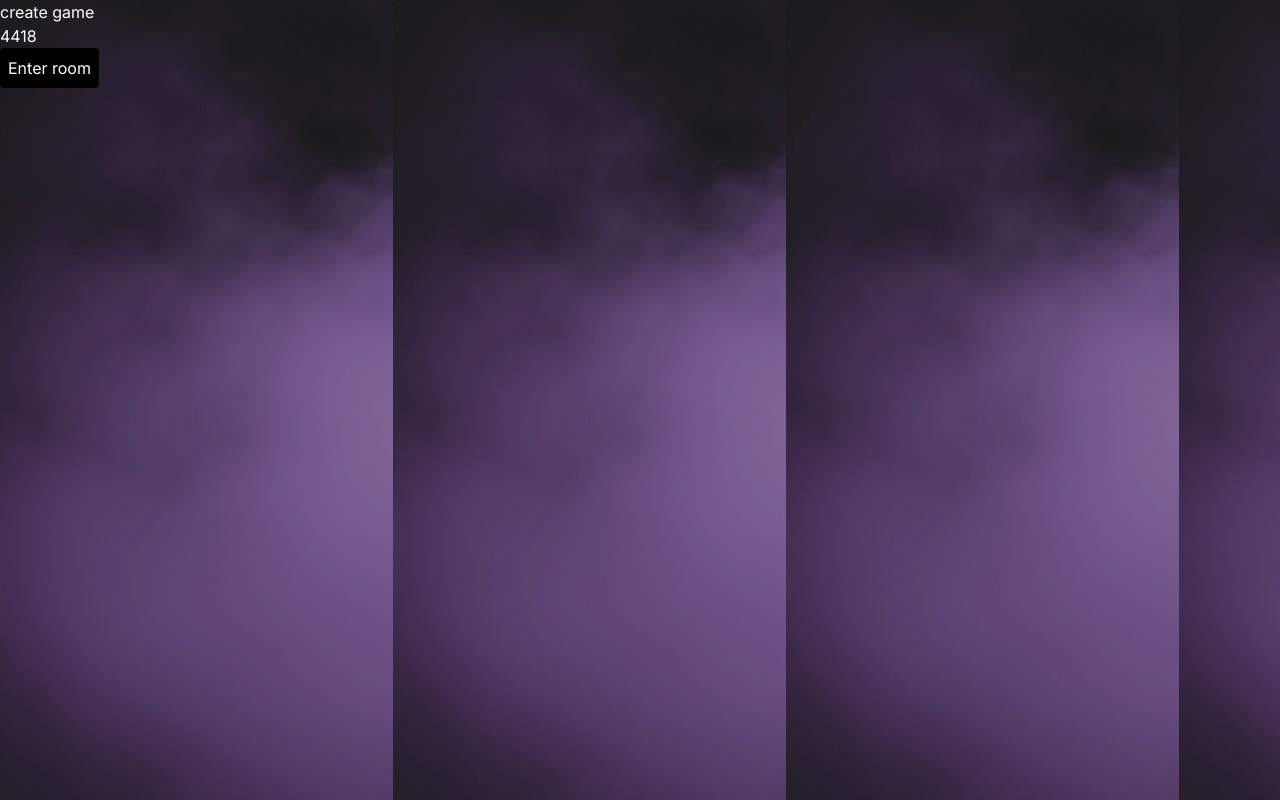
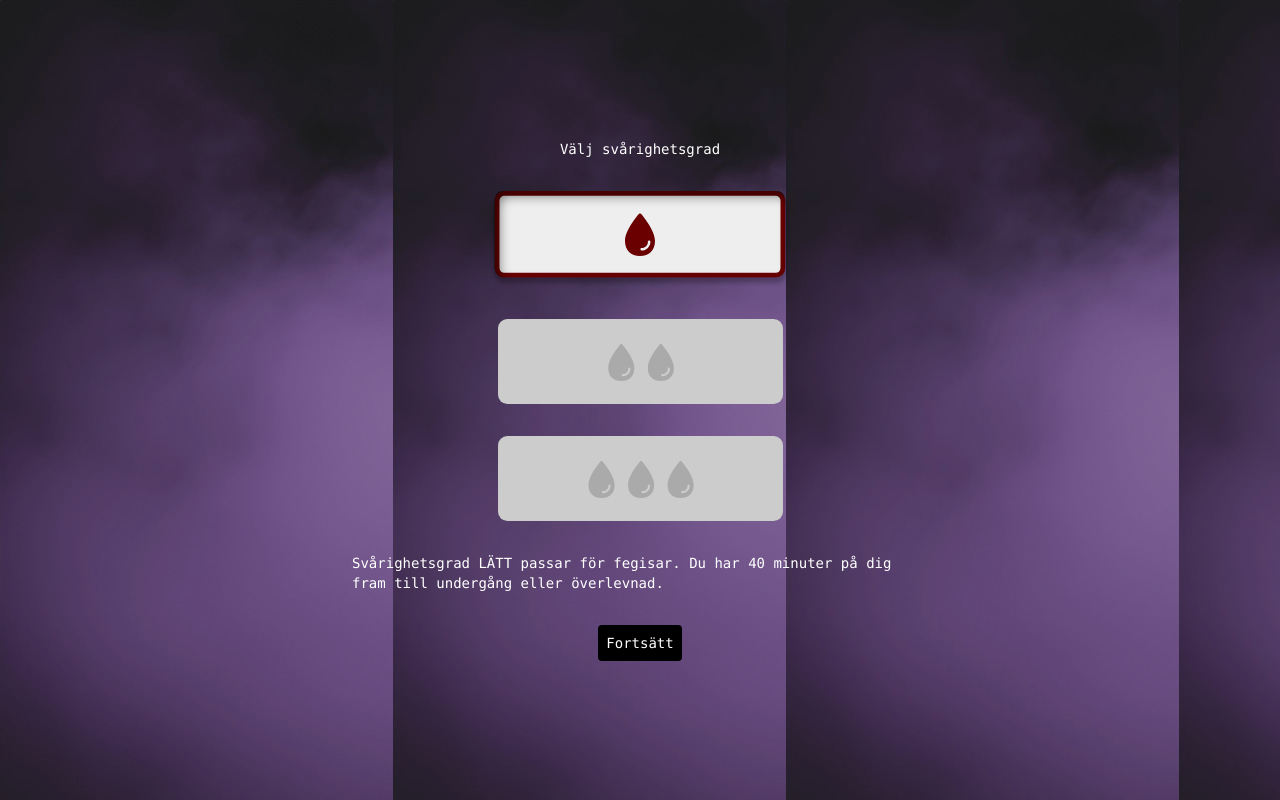
Before and after one commit to sirisayshello/lindholmen-after-hours, a Next.js app: page /create in a window 1280 px wide. Built offline with nearby package versions, Linux system fonts and the light colour scheme.

Commit message:
add view for  choosing difficulty

```diff
--- a/app/create/page.tsx
+++ b/app/create/page.tsx
@@ -3,6 +3,7 @@
 import { useRouter } from "next/navigation";
 import { Button } from "../components/Button/Button";
 import { useGame } from "../hooks/useGame";
+import Image from "next/image";
 
 export default function Create() {
   const router = useRouter();
@@ -27,13 +28,23 @@ export default function Create() {
   }
 
   return (
-    <div>
-      <h1>create game</h1>
+    <main className="flex min-h-svh flex-col items-center justify-center p-8">
+      <div className="w-full max-w-xl flex flex-col gap-8 items-center font-mono text-sm">
+        <h1>Välj svårighetsgrad</h1>
 
-      <p>{roomCode}</p>
+        <Image src="/enkel.svg" width={300} height={60} alt="" />
+        <Image src="/mellan.svg" width={285} height={60} alt="" />
+        <Image src="/tuff.svg" width={285} height={60} alt="" />
 
-      <Button onClick={() => SetHostAndCreateGame()} text="Enter room" />
-    </div>
+        <p>
+          Svårighetsgrad LÄTT passar för fegisar. Du har 40 minuter på dig fram
+          till undergång eller överlevnad.
+        </p>
+        {/* <p>{roomCode}</p> */}
+
+        <Button onClick={() => SetHostAndCreateGame()} text="Fortsätt" />
+      </div>
+    </main>
   );
   //() => router.push(`/${roomCode}`)
 }
```
